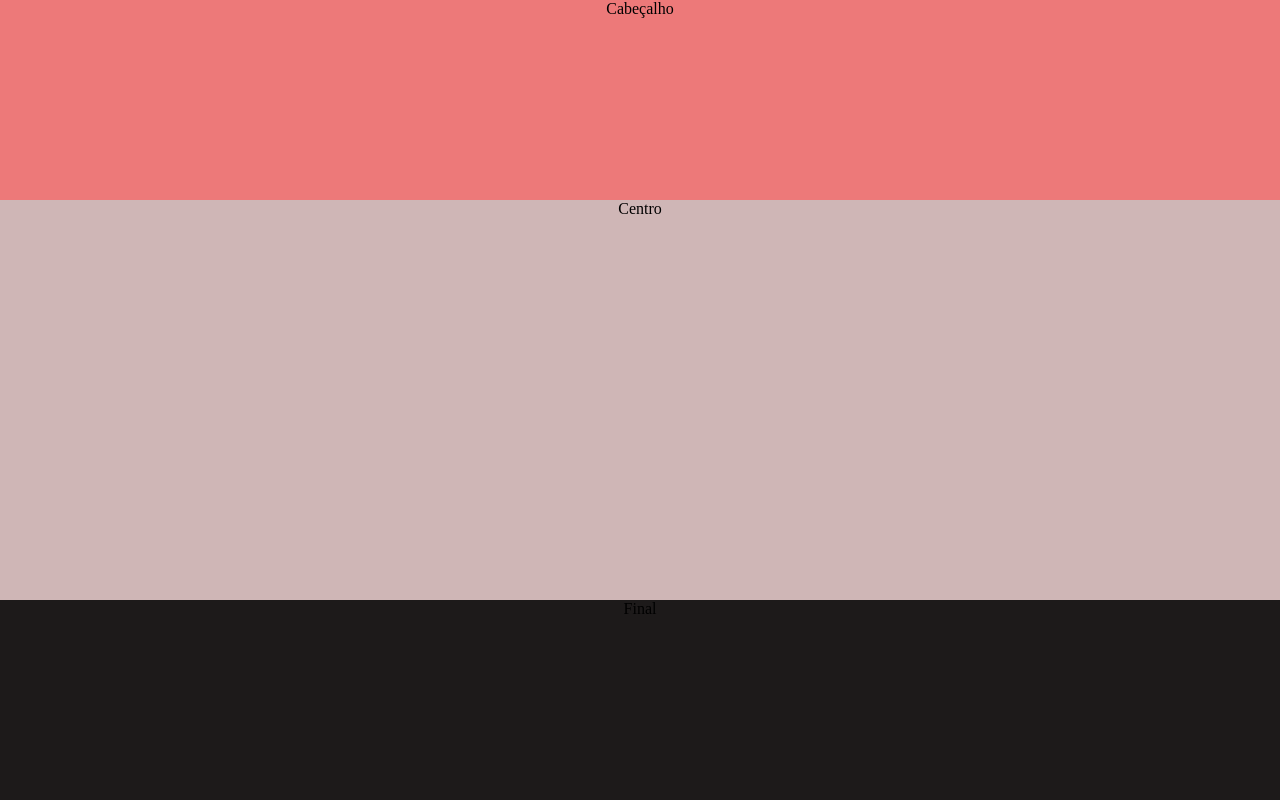
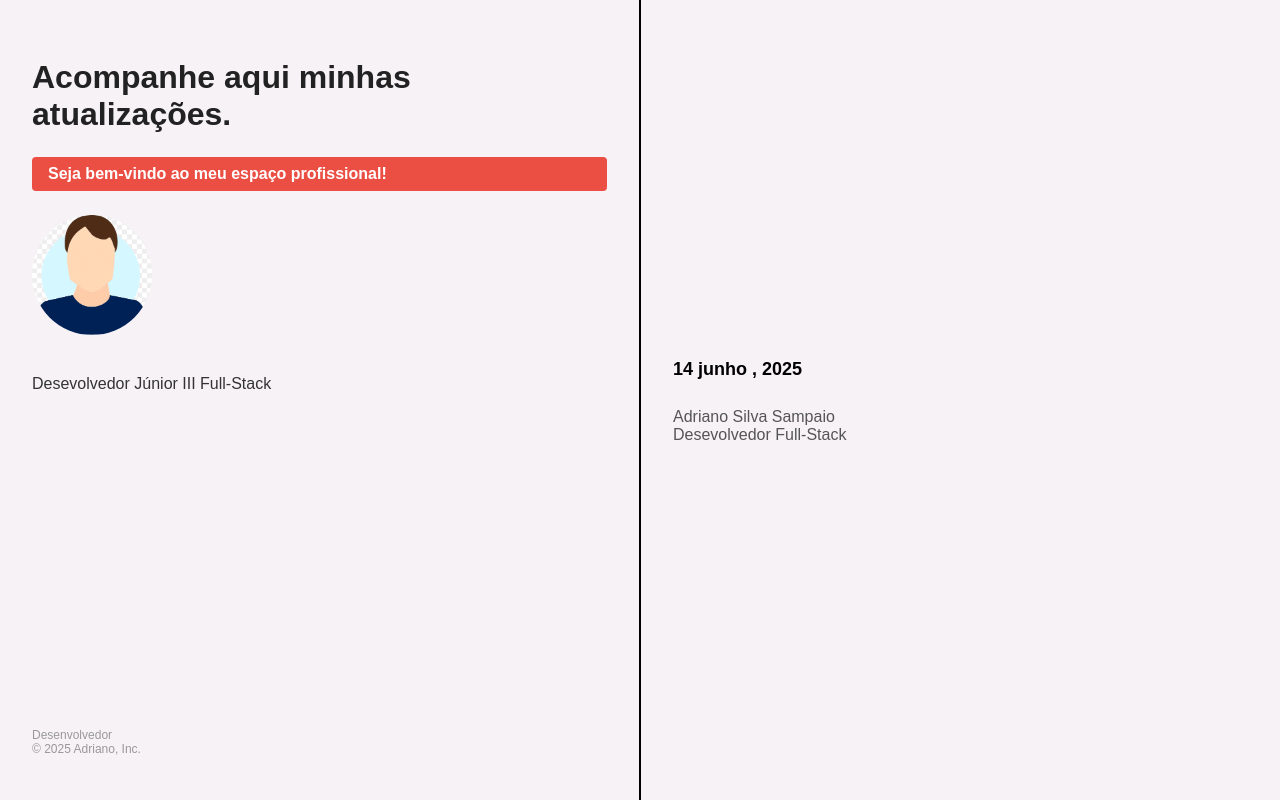
Before and after one commit to umdevadriano/portifolio2025, a React (Vite) app: page / in a window 1280 px wide. Built offline with nearby package versions, Linux system fonts and the light colour scheme.

Commit message:
ajuste gerais de layout

```diff
--- a/src/App.tsx
+++ b/src/App.tsx
@@ -1,4 +1,5 @@
 import './App.css'
+import Fatorar from './componentes/fatorarar/Fatorar'
 import ContainerPrincipal from './componentes/containerPrincipal/ContainerPrincipal'
 
 function App() {
@@ -6,6 +7,7 @@ function App() {
   return (
     <>
       <ContainerPrincipal/>
+      {/* <Fatorar/> */}
     </>
   )
 }
--- a/src/componentes/cabecalho/Cabecalho.tsx
+++ b/src/componentes/cabecalho/Cabecalho.tsx
@@ -1,22 +1,102 @@
 import styled from 'styled-components';
+import foto from '../assets/perfil.png'
+const data = new Date();
+const dia = String(data.getDate()).padStart(2, '0');
+const mes = data.toLocaleString('pt-BR', { month: 'long' });
+const ano = data.getFullYear();
+
 function Cabecalho() {
 
-    const Principal = styled.div`
-        display: flex;
-        justify-content: center;
-        width: 100%;
-        height: 25%;
-        background-color: #ed7979;
-        overflow: hidden;
-        margin: 0;
-        padding: 0;
-    `;
+  const Principal = styled.div`
+    flex: 1;
+    padding: 32px;
+    display: flex;
+    flex-direction: column;
+    justify-content: center;
+  `;
 
+  const Title = styled.h2`
+    font-size: 32px;
+    margin-bottom: 24px;
+    color: #222;
+  `;
+
+  const Banner = styled.div`
+    background-color: #eb4f44;
+    color: white;
+    padding: 8px 16px;
+    font-weight: bold;
+    font-size: 16px;
+    display: inline-block;
+    border-radius: 4px;
+  `;
+
+  const Profile = styled.img`
+    width: 120px;
+    height: 120px;
+    border-radius: 100%;
+    margin: 24px 0;
+  `;
+
+  const Role = styled.p`
+    font-size: 16px;
+    font-weight: 500;
+    color: #333;
+  `;
+
+  const Footer = styled.p`
+    font-size: 12px;
+    color: #999;
+    margin-top: auto;
+  `;
+
+
+  const Divider = styled.div`
+    width: 2px;
+    background-color: black;
+  `;
+
+  const RightSide = styled.div`
+    flex: 1;
+    padding: 32px;
+    display: flex;
+    flex-direction: column;
+    justify-content: center;
+  `;
+
+
+  const Date = styled.p`
+    font-size: 18px;
+    font-weight: bold;
+    margin-bottom: 12px;
+  `;
+
+  const Description = styled.p`
+    font-size: 16px;
+    color: #555;
+  `;
 
   return (
     <>
-    <Principal>Cabeçalho</Principal>
+      <Principal>
+        <Title>Acompanhe aqui minhas atualizações.</Title>
+        <Banner>Seja bem-vindo ao meu espaço profissional!</Banner>
+        <Profile src={foto} alt="Profile" />
+        <Role> Desevolvedor Júnior III Full-Stack </Role>
+        <Footer>Desenvolvedor<br />© 2025 Adriano, Inc.</Footer>
+      </Principal>
+      <Divider />
+      <RightSide>
+        <Date>{dia}  {mes} , {ano} </Date>
+        <Description>
+          Adriano Silva Sampaio<br />
+          Desevolvedor  Full-Stack
+        </Description>
+      </RightSide>
+
     </>
+
+
   )
 }
 
--- a/src/componentes/centro/Centro.tsx
+++ b/src/componentes/centro/Centro.tsx
@@ -7,6 +7,7 @@ function Centro() {
         width: 100%;
         height: 50%;
         background-color: #cfb6b6;
+        color: white;
         overflow: hidden;
         margin: 0;
         padding: 0;
--- a/src/componentes/containerPrincipal/ContainerPrincipal.tsx
+++ b/src/componentes/containerPrincipal/ContainerPrincipal.tsx
@@ -19,23 +19,34 @@ function ContainerPrincipal() {
   const Principal = styled.div`
     display: flex;
     justify-content: center;
-        align-items: center;
-        flex-direction: column;
+    /* align-items: center; */
+    /* flex-direction: column; */
     width: 100%;
     height: 100vh;
-        background-color: gray;
+    background-color: #f7f2f6;
+    box-shadow: 0 4px 12px rgba(0, 0, 0, 0.1);
+    font-family: 'Arial', sans-serif;
     overflow: hidden;
     margin: 0;
     padding: 0;
   `;
+  // const Principal = styled.div`
+  //   display: flex;
+  //   width: 100%;
+  //   max-width: 900px;
+  //   height: 400px;
+  //   background-color: #f7f2f6;
+  //   font-family: 'Arial', sans-serif;
+  //   box-shadow: 0 4px 12px rgba(0, 0, 0, 0.1);
+  // `;
 
   return (
     <>
       <GlobalStyle />
       <Principal>
         <Cabecalho/>
-        <Centro/>
-        <Final/>
+        {/* <Centro/> */}
+        {/* <Final/> */}
       </Principal>
     </>
   )
--- a/src/componentes/final/Final.tsx
+++ b/src/componentes/final/Final.tsx
@@ -7,6 +7,7 @@ function Final() {
         width: 100%;
         height: 25%;
         background-color: #1d1a1a;
+        color: white;
         overflow: hidden;
         margin: 0;
         padding: 0;
```
Also changed, not shown: src/componentes/fatorarar/Fatorar.tsx (added, +106 -0 lines), src/componentes/assets/perfil.png (added). Lines whose indentation alone changed are shown as unchanged.
